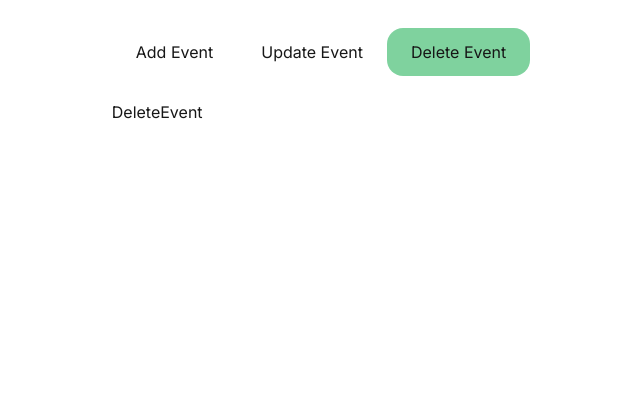
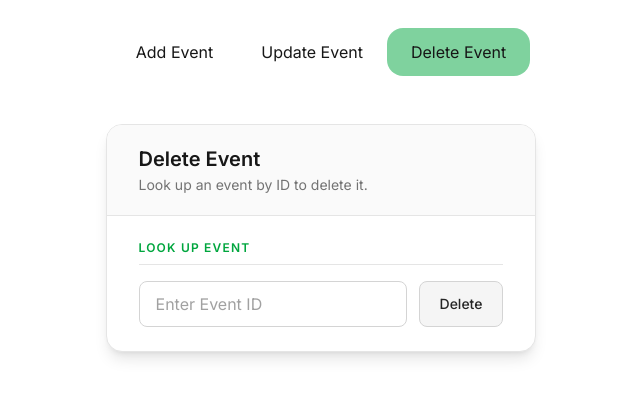
Before and after one commit to typicallyV/gfg-admin, a Next.js app: page / in a window 1280 px wide. Both pictures are taken after a click on the button "Delete Event". Shown: the top 398 px of the page, without its empty margins (319-959 px from the left). Built offline with nearby package versions, Linux system fonts and the light colour scheme.

Commit message:
Added delete event page

```diff
--- a/components/DeleteEvent.tsx
+++ b/components/DeleteEvent.tsx
@@ -1,8 +1,52 @@
-import React from 'react'
+'use client'
+
+import React, { useState } from 'react';
+
+const inputClass =
+  'w-full px-4 py-2.5 rounded-lg border border-neutral-300 dark:border-neutral-600 bg-white dark:bg-neutral-800 text-neutral-900 dark:text-neutral-100 placeholder-neutral-400 dark:placeholder-neutral-500 focus:outline-none focus:ring-2 focus:ring-green-500 focus:border-transparent transition duration-200'
+
+const sectionHeadingClass =
+  'text-xs font-semibold uppercase tracking-widest text-green-600 dark:text-green-400 mb-4 pb-2 border-b border-neutral-200 dark:border-neutral-700'
+
 
 const DeleteEvent = () => {
+  const [eventId, setEventId] = useState('');
+  const [eventDeleted, setEventDeleted] = useState(false);
+
   return (
-    <div>DeleteEvent</div>
+    <div className='flex justify-center items-start px-4 py-6'>
+      <div className='w-full max-w-3xl bg-white dark:bg-neutral-900 rounded-2xl shadow-lg border border-neutral-200 dark:border-neutral-700 overflow-hidden'>
+        <div className='px-8 py-5 border-b border-neutral-200 dark:border-neutral-700 bg-neutral-50 dark:bg-neutral-800/60'>
+          <h2 className='text-xl font-semibold text-neutral-900 dark:text-neutral-100'>Delete Event</h2>
+          <p className='text-sm text-neutral-500 dark:text-neutral-400 mt-0.5'>Look up an event by ID to delete it.</p>
+        </div>
+        {!eventDeleted && <section className='px-8 py-6'>
+          <h3 className={sectionHeadingClass}>Look Up Event</h3>
+          <div className='flex gap-3'>
+            <input
+              className={inputClass}
+              type="text"
+              placeholder='Enter Event ID'
+              value={eventId}
+              onChange={(e) => { setEventId(e.target.value); setEventDeleted(false); }}
+            />
+            <button
+              type="button"
+              onClick={() => setEventDeleted(true)}
+              className='shrink-0 px-5 py-2.5 rounded-lg bg-neutral-100 dark:bg-neutral-700 hover:bg-neutral-200 dark:hover:bg-neutral-600 text-neutral-800 dark:text-neutral-100 text-sm font-medium border border-neutral-300 dark:border-neutral-600 transition-colors duration-200'
+            >
+              Delete
+            </button>
+          </div>
+        </section>}
+        {
+          eventDeleted && <div className='px-8 py-6'>
+            <h3 className={sectionHeadingClass}>Event Deleted</h3>
+            <p className='text-sm text-neutral-500 dark:text-neutral-400'>Event with ID &quot;{eventId}&quot; has been deleted.</p>
+          </div>
+        }
+      </div>
+    </div>
   )
 }
 
```
